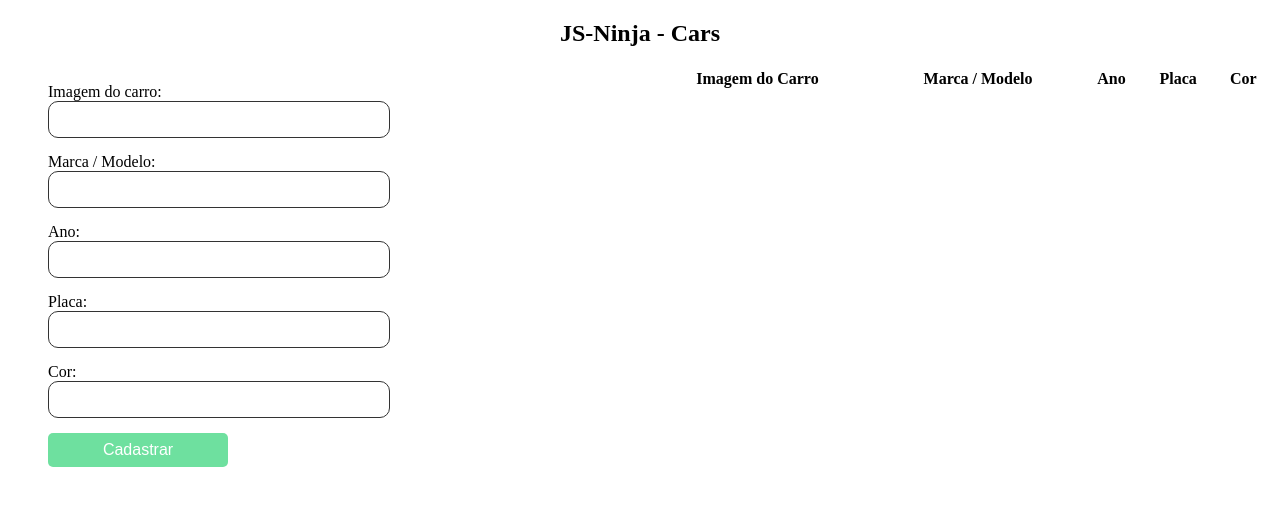
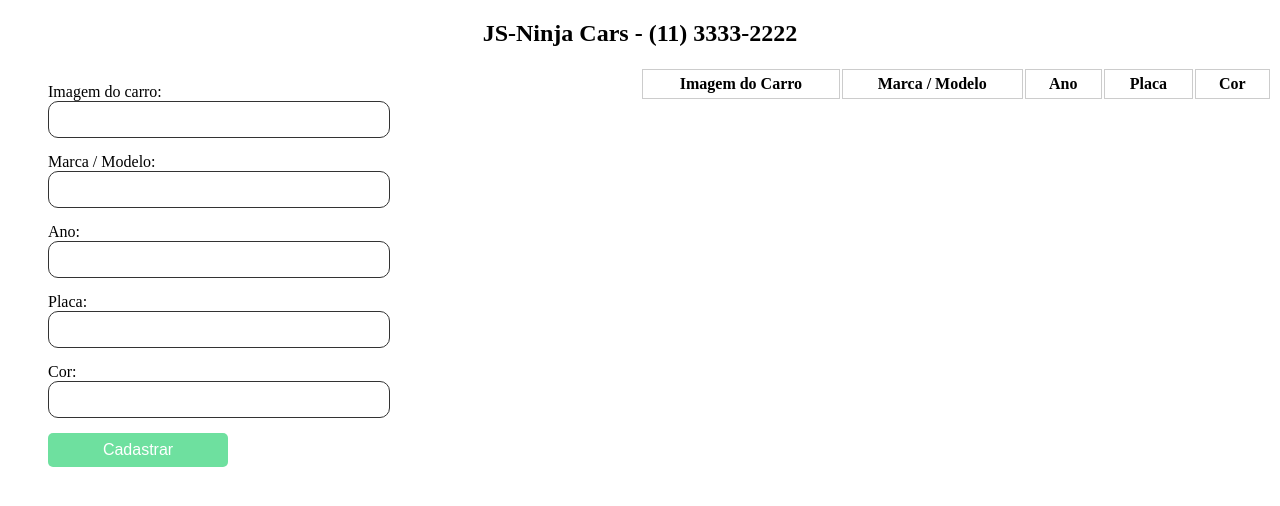
Before and after one commit to ruanvalente/curso-javascript-ninja-anotacoes, a plain HTML site: page Aula-29/challenge-29/index.html in a window 1280 px wide. Drawn offline with Linux system fonts and the light colour scheme.

Commit message:
Realizado o preenchimento das informações da cia via Ajax

```diff
--- a/Aula-29/challenge-29/challenge-29.js
+++ b/Aula-29/challenge-29/challenge-29.js
@@ -34,4 +34,37 @@
   E aqui nesse arquivo, faça a lógica para cadastrar os carros, em um módulo
   que será nomeado de "app".
   */
+  function app() {
+    return {
+      init: function init() {
+        this.companyInfo();
+      },
+
+      companyInfo: function companyInfo() {
+        var ajax = new XMLHttpRequest();
+        ajax.open('GET', '/company.json', true);
+        ajax.send();
+        ajax.addEventListener('readystatechange', this.getCompanyInfo, false);
+      },
+
+      getCompanyInfo: function getCompanyInfo() {
+        if (!app().isRequestOk.call(this)) {
+          return;
+        }
+
+        var data = JSON.parse(this.responseText);
+        var $companyPhone = new DOM('[data-js="company-phone"]');
+        var $companyName = new DOM('[data-js="company-name"]');
+
+        $companyName.get()[0].textContent = data.name;
+        $companyPhone.get()[0].textContent = data.phone;
+      },
+
+      isRequestOk: function isRequestOk() {
+        return this.readyState === 4 && this.status === 200;
+      }
+    };
+  }
+
+  app().init();
 })(window.DOM);
--- a/Aula-29/challenge-29/index.html
+++ b/Aula-29/challenge-29/index.html
@@ -38,6 +38,11 @@
         width: 320px;
         border-radius: 10px;
       }
+      td,
+      th {
+        padding: 5px 15px;
+        border: 1px solid #ccc;
+      }
 
       button {
         cursor: pointer;
@@ -54,12 +59,12 @@
   <body>
     <header>
       <h2 class="title-company">
-        <span data-js="company-name">JS-Ninja</span> -
-        <span data-js="company-phone">Cars</span>
+        <span data-js="company-name"></span> -
+        <span data-js="company-phone"> </span>
       </h2>
     </header>
 
-    <form action="/">
+    <form action="/" data-js="form-register">
       <ul>
         <li>
           <label>Imagem do carro:</label>
```
